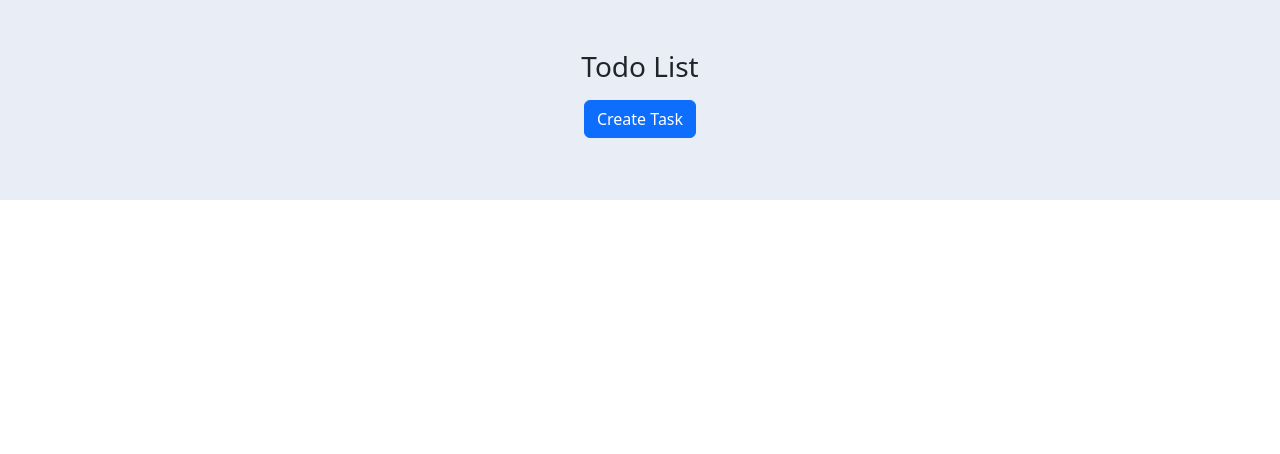
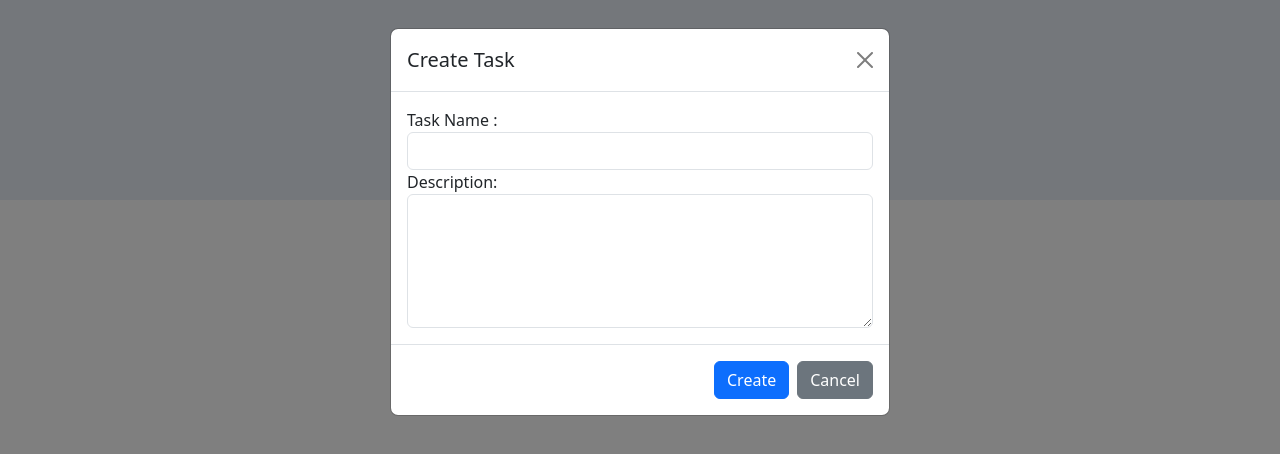
Before and after one commit to AbrarSaud/to-do-react, a React (Create React App) app: page / in a window 1280 px wide. Both pictures are taken after a click on the button "Create Task". Shown: the top 454 px of the page. Built offline with nearby package versions, Linux system fonts and the light colour scheme.

Commit message:
adding functions of  Create Task

```diff
--- a/src/components/TodoList.js
+++ b/src/components/TodoList.js
@@ -1,19 +1,28 @@
-import React ,{useState} from "react";
-import CreateTask from "../modals/CreateTask"
+import React, { useState } from "react";
+import CreateTask from "../modals/CreateTask";
 
 const TodoList = () => {
   const [modal, setModal] = useState(false);
+  const [taskList, setTaskList] = useState([]);
   const toggle = () => setModal(!modal);
+  const saveTask = (taskObj) => {
+    let tempList = taskList;
+    tempList.push(taskObj);
+    setTaskList(tempList);
+    setModal(false)
+  };
 
   return (
     <>
       <div className="header text-center">
         <h3>Todo List</h3>
-        <button className="btn btn-primary mt-2">Create Task</button>
+        <button className="btn btn-primary mt-2" onClick={() => setModal(true)}>
+          Create Task
+        </button>
       </div>
-      <div className="task-container"></div>
+      <div className="task-container">{taskList.map((obj)=> <li>{obj.Name}</li>)}</div>
 
-      <CreateTask toggle={toggle} modal={modal}/>
+      <CreateTask toggle={toggle} modal={modal} saveTask={saveTask} />
     </>
   );
 };
--- a/src/modals/CreateTask.js
+++ b/src/modals/CreateTask.js
@@ -1,29 +1,65 @@
-import React from "react";
-import { Button, Modal, ModalHeader, ModalBody, ModalFooter } from 'reactstrap';
+import React, { useState } from "react";
+import { Button, Modal, ModalHeader, ModalBody, ModalFooter } from "reactstrap";
 
-const CreateTask = ({modal ,toggle}) => {
-  return <div>
-    <Modal isOpen={modal} toggle={toggle} >
-        <ModalHeader toggle={toggle}>Modal title</ModalHeader>
+const CreateTask = ({ modal, toggle, saveTask }) => {
+  const [taskName, setTaskName] = useState("");
+  const [description, setDescription] = useState("");
+  const handChange = (e) => {
+    // const name =e.target.name
+    // const value =e.target.value
+    const { name, value } = e.target;
+    if (name === "taskName") {
+      setTaskName(value);
+    } else {
+      setDescription(value);
+    }
+  };
+  const haandleSave = () => {
+    let taskObj = {};
+    taskObj["Name"] = taskName;
+    taskObj["Description"] = description;
+    saveTask(taskObj);
+  };
+  return (
+    <div>
+      <Modal isOpen={modal} toggle={toggle}>
+        <ModalHeader toggle={toggle}>Create Task</ModalHeader>
         <ModalBody>
-          Lorem ipsum dolor sit amet, consectetur adipisicing elit, sed do
-          eiusmod tempor incididunt ut labore et dolore magna aliqua. Ut enim ad
-          minim veniam, quis nostrud exercitation ullamco laboris nisi ut
-          aliquip ex ea commodo consequat. Duis aute irure dolor in
-          reprehenderit in voluptate velit esse cillum dolore eu fugiat nulla
-          pariatur. Excepteur sint occaecat cupidatat non proident, sunt in
-          culpa qui officia deserunt mollit anim id est laborum.
+          <form>
+            <div className="form-group">
+              <label>Task Name :</label>
+              <input
+                type="text"
+                className="form-control"
+                value={taskName}
+                onChange={handChange}
+                name="taskName"
+              />
+            </div>
+            <div className="form-group">
+              <label>Description:</label>
+
+              <textarea
+                rows={5}
+                className="form-control"
+                value={description}
+                onChange={handChange}
+                name="description"
+              ></textarea>
+            </div>
+          </form>
         </ModalBody>
         <ModalFooter>
-          <Button color="primary" onClick={toggle}>
-            Do Something
-          </Button>{' '}
+          <Button color="primary" onClick={haandleSave}>
+            Create
+          </Button>{" "}
           <Button color="secondary" onClick={toggle}>
             Cancel
           </Button>
         </ModalFooter>
       </Modal>
-  </div>;
+    </div>
+  );
 };
 
 export default CreateTask;
```
